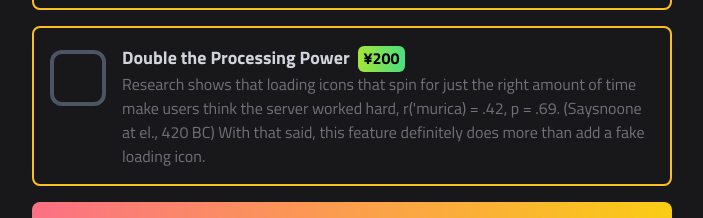
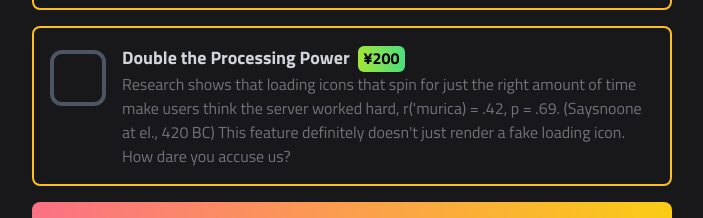
Before and after one commit to kndshein/ASSPG, a React (Create React App) app: page / in a window 1280 px wide. Shown: the part 947-1165 px from the top of the page, without its empty margins (288-991 px from the left). Built offline with nearby package versions, Linux system fonts and the light colour scheme.

Commit message:
Even more wording changes

```diff
--- a/src/components/PassGenerator.jsx
+++ b/src/components/PassGenerator.jsx
@@ -160,7 +160,7 @@ export default function PassGenerator() {
           name="isPowered"
           desc="Double the Processing Power"
           price="¥200"
-          long_desc="Research shows that loading icons that spin for just the right amount of time make users think the server worked hard, r('murica) = .42, p = .69. (Saysnoone at el., 420 BC) With that said, this feature definitely does more than add a fake loading icon."
+          long_desc="Research shows that loading icons that spin for just the right amount of time make users think the server worked hard, r('murica) = .42, p = .69. (Saysnoone at el., 420 BC) This feature definitely doesn't just render a fake loading icon. How dare you accuse us?"
           handleOnClick={handleOnClick}
         />
       </div>
```
